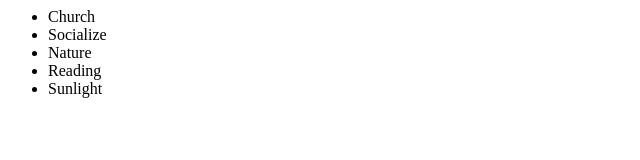
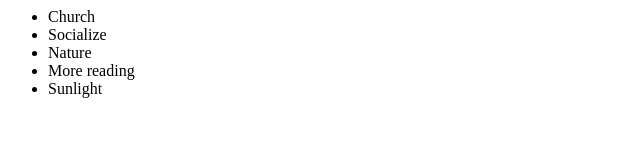
Before and after one commit to Smartin8411/newGitTest, a plain HTML site: page index.htm in a window 1280 px wide. Shown: the full height of the page, 0-640 px from the left. Drawn offline with Linux system fonts and the light colour scheme.

Commit message:
Changed mortar

```diff
--- a/index.htm
+++ b/index.htm
@@ -5,7 +5,7 @@
                 <li>Church</li>
                 <li>Socialize</li>
                 <li>Nature</li>
-                <li>Reading</li>
+                <li>More reading</li>
                 <li>Sunlight</li>
             </ul>
         </div>
```
